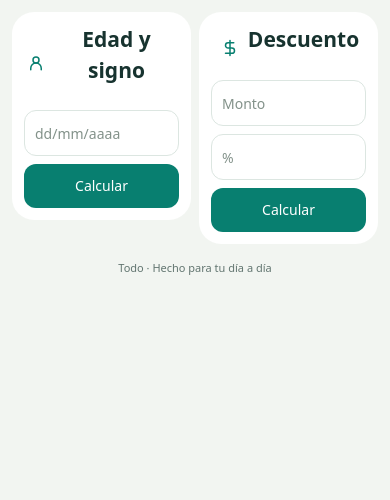
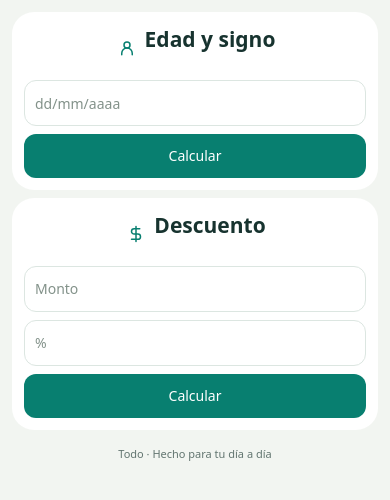
Before and after one commit to andresok10/todo_web, a Flask app: page / in a window 390 px wide. Shown: the part 117-617 px from the top of the page. Run offline with Flask 3, Linux system fonts and the light colour scheme; some libraries are stand-ins or nearby versions.

Commit message:
guardar app

```diff
--- a/todo_web/static/todo-compacto.css
+++ b/todo_web/static/todo-compacto.css
@@ -177,6 +177,9 @@ footer { padding: 16px 0 8px; color: var(--muted); font-size: 11px; text-align:
     nav a { font-size: 11px; }
     .form-section .card-icon { display: none; }
 }
+@media (max-width: 600px) {
+    .herramientas { grid-template-columns: minmax(0, 1fr); }
+}
 @media (prefers-reduced-motion: reduce) {
     html { scroll-behavior: auto; }
     *, *::before, *::after { animation-duration: .01ms !important; animation-iteration-count: 1 !important; }
--- a/todo_web/templates/app.html
+++ b/todo_web/templates/app.html
@@ -5,7 +5,7 @@
     <meta name="viewport" content="width=device-width, initial-scale=1.0">
     {% if panel == 'descarga_resultado' and estado == 'success' and download_url %}<meta http-equiv="refresh" content="1;url={{ download_url }}">{% endif %}
     <title>Todo · Tus herramientas</title>
-    <link rel="stylesheet" href="{{ url_for('static', filename='todo-compacto.css', v='8') }}">
+    <link rel="stylesheet" href="{{ url_for('static', filename='todo-compacto.css', v='9') }}">
 </head>
 <body>
     <header class="app-header">
```
